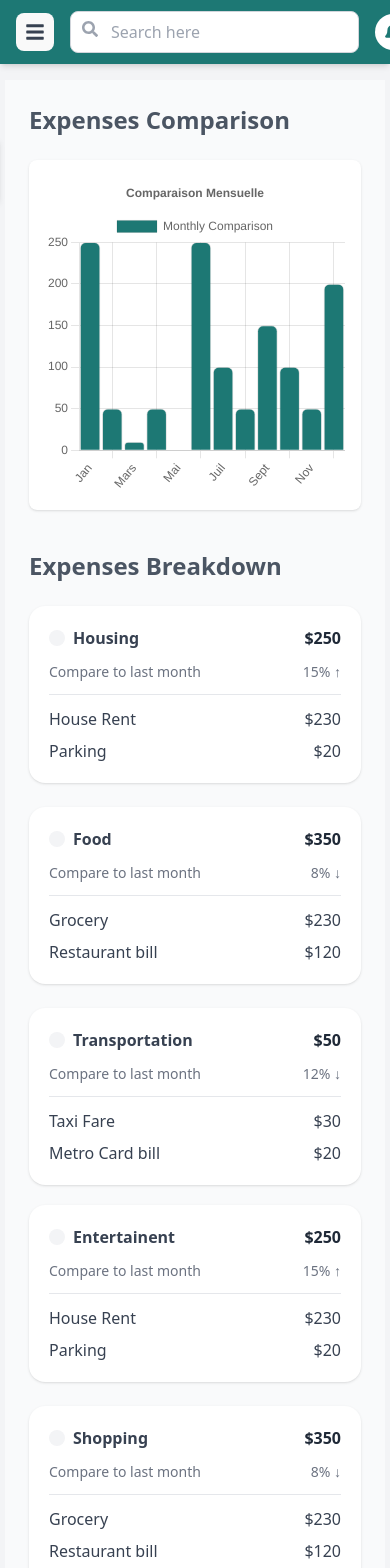
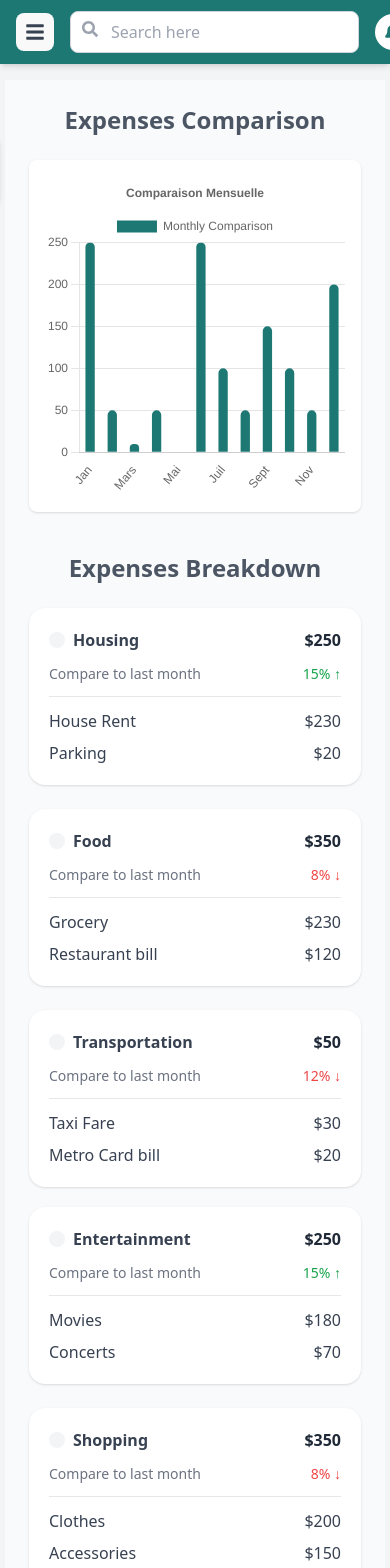
Before and after one commit to Mouhamed-Ndiaye13/moneywise, a React (Vite) app: page /expenses in a window 390 px wide. Shown: the top 1568 px of the page. Built offline with nearby package versions, Linux system fonts and the light colour scheme; no server answers; sample sign-in values are in the browser's storage.

Commit message:
responsivité du menu expenses

```diff
--- a/src/pages/Expenses.jsx
+++ b/src/pages/Expenses.jsx
@@ -1,3 +1,4 @@
+import React from "react";
 import { Bar } from "react-chartjs-2";
 import {
   Chart as ChartJS,
@@ -8,10 +9,10 @@ import {
   Tooltip,
   Legend,
 } from "chart.js";
-import React from "react";
 
 ChartJS.register(CategoryScale, LinearScale, BarElement, Title, Tooltip, Legend);
 
+// --- DATA ---
 const data = {
   labels: [
     "Jan", "Fev", "Mars", "Avril", "Mai", "Juin",
@@ -22,26 +23,53 @@ const data = {
       label: "Monthly Comparison",
       data: [250, 50, 10, 50, 0, 250, 100, 50, 150, 100, 50, 200],
       backgroundColor: "#1D7874",
-      borderWidth: 1,
-      barThickness: 20,
+      borderWidth: 0,
+      // remove fixed barThickness; use responsive controls below
+      maxBarThickness: 40,
+      barPercentage: 0.6,
+      categoryPercentage: 0.7,
       borderRadius: 6,
     },
   ],
 };
 
+// --- OPTIONS (responsive friendly) ---
 const options = {
   responsive: true,
-  maintainAspectRatio: false,
+  maintainAspectRatio: false, // we control height via parent
   plugins: {
     legend: { position: "top" },
     title: { display: true, text: "Comparaison Mensuelle" },
+    tooltip: { mode: "index", intersect: false },
+  },
+  interaction: {
+    mode: "nearest",
+    intersect: false,
+  },
+  scales: {
+    x: {
+      ticks: {
+        autoSkip: true,
+        maxTicksLimit: 12,
+      },
+      grid: { display: false },
+    },
+    y: {
+      beginAtZero: true,
+      grid: { drawBorder: false },
+    },
+  },
+  elements: {
+    bar: {
+      borderRadius: 6,
+    },
   },
 };
 
+// --- ExpenseCard (no fixed width) ---
 function ExpenseCard({ icon, title, amount, change, isIncrease, items }) {
   return (
-    <div className="bg-white rounded-2xl shadow p-5 w-full md:w-[300px]">
-      {/* Header */}
+    <div className="bg-white rounded-2xl shadow p-5 w-full hover:shadow-lg transition">
       <div className="flex justify-between items-center mb-3">
         <div className="flex items-center gap-2">
           <div className="bg-gray-100 p-2 rounded-lg">
@@ -54,11 +82,7 @@ function ExpenseCard({ icon, title, amount, change, isIncrease, items }) {
 
       <div className="flex justify-between text-sm text-gray-500 mb-3">
         <span>Compare to last month</span>
-        <span
-          className={`flex items-center ${
-            isIncrease ? "" : ""
-          }`}
-        >
+        <span className={`flex items-center ${isIncrease ? "text-green-600" : "text-red-500"}`}>
           {change}% {isIncrease ? "↑" : "↓"}
         </span>
       </div>
@@ -75,21 +99,28 @@ function ExpenseCard({ icon, title, amount, change, isIncrease, items }) {
   );
 }
 
+// --- MAIN COMPONENT ---
 export default function Expenses() {
   return (
     <div className="p-6 bg-gray-50 min-h-screen">
-
-      <h1 className="text-2xl font-bold text-gray-600 mb-4">
+      <h1 className="text-2xl font-bold text-gray-600 mb-4 text-center md:text-left">
         Expenses Comparison
       </h1>
-      <div className="w-full md:w-[1000px] h-[350px] mt-6 p-4 bg-white shadow rounded-lg mx-auto">
-        <Bar data={data} options={options} />
+
+      {/* GRAPH WRAPPER: full width, controlled height */}
+      <div className="w-full mt-6 p-4 bg-white shadow rounded-lg mx-auto overflow-x-auto">
+        {/* Use an inner div to set height — canvas will stretch to it */}
+        <div style={{ width: "100%", height: 320 }}>
+          <Bar data={data} options={options} />
+        </div>
       </div>
 
-      <h2 className="text-2xl font-bold text-gray-600 mt-10 mb-6">
+      <h2 className="text-2xl font-bold text-gray-600 mt-10 mb-6 text-center md:text-left">
         Expenses Breakdown
       </h2>
-      <div className="grid gap-6 md:grid-cols-3">
+
+      {/* CARDS GRID: responsive columns, no fixed widths */}
+      <div className="grid gap-6 grid-cols-1 sm:grid-cols-2 lg:grid-cols-3">
         <ExpenseCard
           title="Housing"
           amount={250}
@@ -121,15 +152,16 @@ export default function Expenses() {
           ]}
         />
       </div>
-      <div className="grid gap-6 md:grid-cols-3 mt-5">
+
+      <div className="grid gap-6 grid-cols-1 sm:grid-cols-2 lg:grid-cols-3 mt-5">
         <ExpenseCard
-          title="Entertainent"
+          title="Entertainment"
           amount={250}
           change={15}
           isIncrease={true}
           items={[
-            { name: "House Rent", price: 230 },
-            { name: "Parking", price: 20 },
+            { name: "Movies", price: 180 },
+            { name: "Concerts", price: 70 },
           ]}
         />
         <ExpenseCard
@@ -138,8 +170,8 @@ export default function Expenses() {
           change={8}
           isIncrease={false}
           items={[
-            { name: "Grocery", price: 230 },
-            { name: "Restaurant bill", price: 120 },
+            { name: "Clothes", price: 200 },
+            { name: "Accessories", price: 150 },
           ]}
         />
         <ExpenseCard
```
